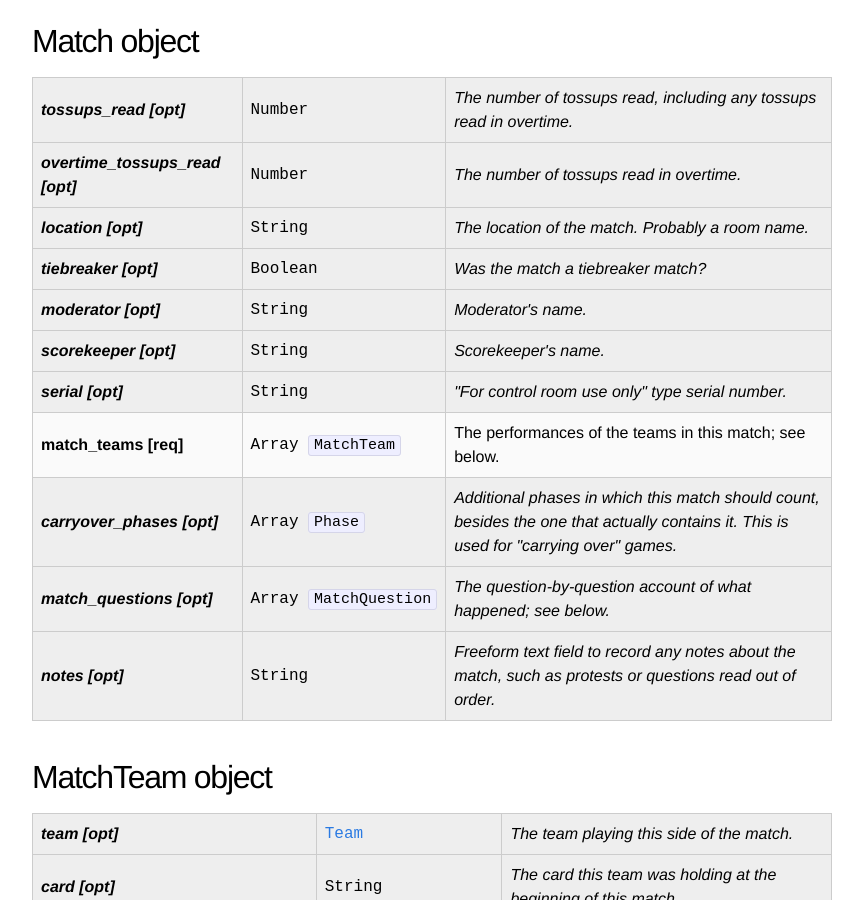
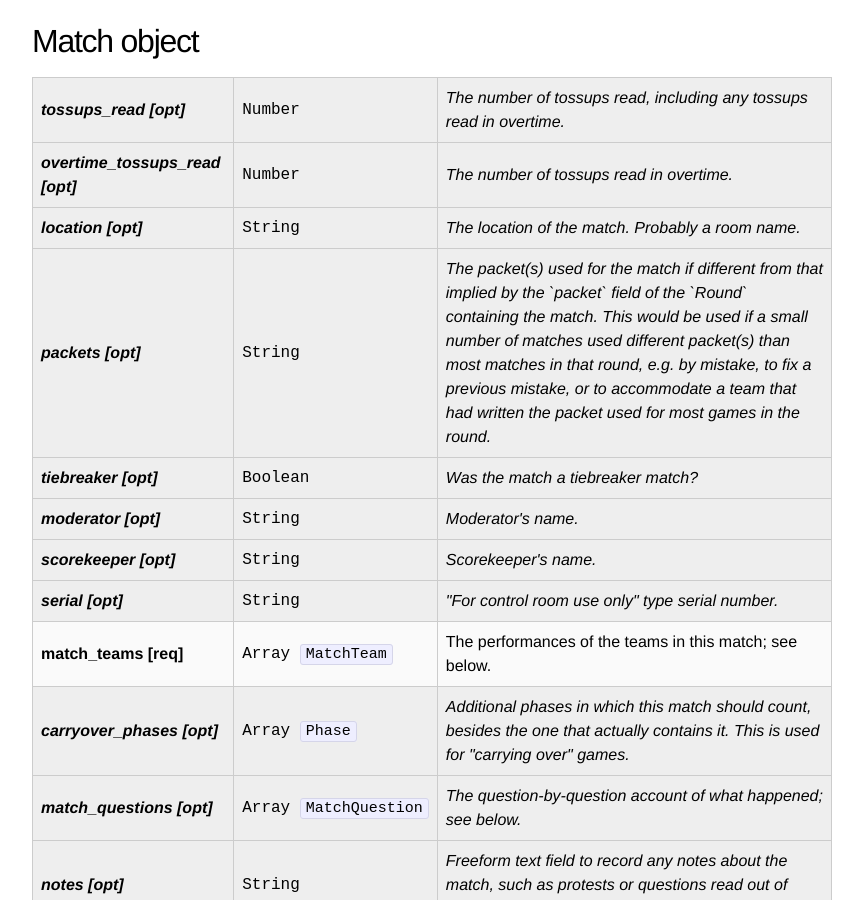
Before and after one commit to quizbowl/schema, a Jekyll site: the page built from match.md, in a window 1280 px wide and 900 px high, scrolled down 335 px. Shown: the whole window, without its empty margins (208-1071 px from the left). Built offline with Jekyll 4.4.1, drawn with Linux system fonts in a browser that asks for light colours.

Commit message:
Add Match.packets; fixes #66

```diff
--- a/match.md
+++ b/match.md
@@ -23,6 +23,11 @@ If a `Match` includes `Lineup` objects on its `MatchTeam` objects and includes `
     <th>location</th>
     <td class="type">String</td>
     <td>The location of the match. Probably a room name.</td>
+  </tr>
+  <tr class="optional">
+    <th>packets</th>
+    <td class="type">String</td>
+    <td>The packet(s) used for the match <em>if</em> different from that implied by the `packet` field of the `Round` containing the match. This would be used if a small number of matches used different packet(s) than most matches in that round, e.g. by mistake, to fix a previous mistake, or to accommodate a team that had written the packet used for most games in the round.</td>
   </tr>
   <tr class="optional">
     <th>tiebreaker</th>
```
